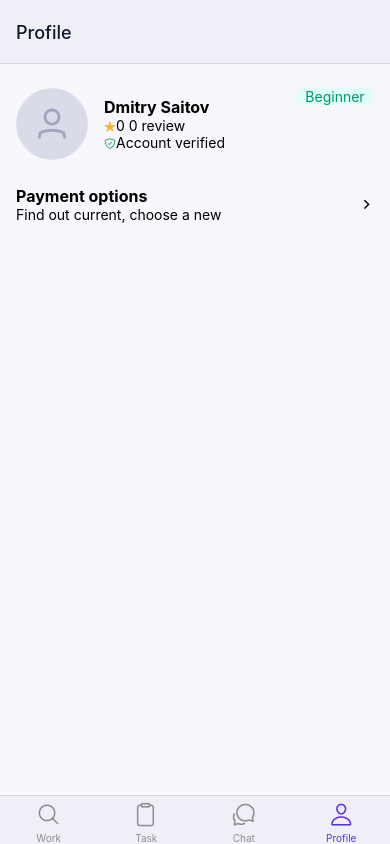
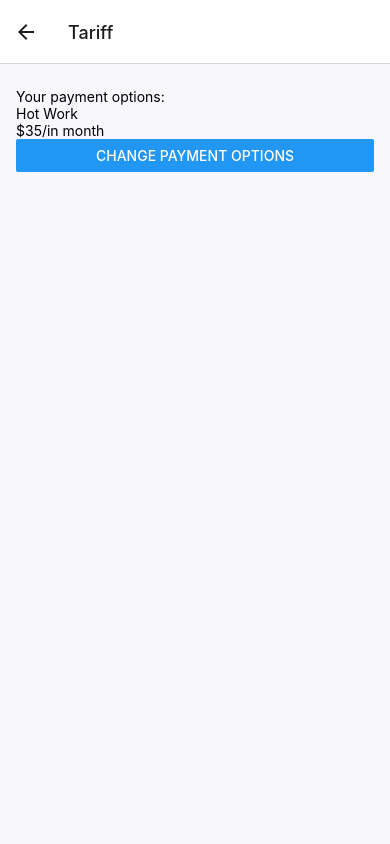
Before and after one commit to andreyatx/onlinebees, a React Native app: screen /Tariff in a window 390 px wide. Built offline with nearby package versions, Linux system fonts and the light colour scheme.

Commit message:
feat: navigation to tariff page

```diff
--- a/App.js
+++ b/App.js
@@ -8,8 +8,8 @@ import { Work } from './screens/Work';
 import { Chat } from './screens/Chat';
 import { Task } from './screens/Task';
 import { createBottomTabNavigator } from '@react-navigation/bottom-tabs';
-import { GlobalStyles } from './constants/styles';
-import { View } from 'react-native';
+import { Variables } from './constants/styles';
+import { TariffPage } from './screens/TariffPage';
 
 const BottomTabs = () => {
   const Tab = createBottomTabNavigator();
@@ -19,13 +19,13 @@ const BottomTabs = () => {
       initialRouteName='Profile'
       screenOptions={{
         headerStyle: {
-          backgroundColor: GlobalStyles.colors.background.primary,
+          backgroundColor: Variables.colors.background.primary,
         },
-        headerTintColor: GlobalStyles.colors.font.primary,
+        headerTintColor: Variables.colors.font.primary,
         tabBarStyle: {
-          backgroundColor: GlobalStyles.colors.background.primary,
+          backgroundColor: Variables.colors.background.primary,
         },
-        tabBarActiveTintColor: GlobalStyles.colors.purple,
+        tabBarActiveTintColor: Variables.colors.purple,
       }}
     >
       <Tab.Screen
@@ -82,7 +82,8 @@ export default function App() {
             headerShown: false,
           }}
         />
-        <Stack.Screen name='PaymentOptions' component={PaymentOptions} />
+        <Stack.Screen name='Payment Options' component={PaymentOptions} />
+        <Stack.Screen name='Tariff' component={TariffPage} />
       </Stack.Navigator>
     </NavigationContainer>
   );
--- /dev/null
+++ b/components/PaymentOption.js
@@ -0,0 +1,60 @@
+import React from 'react';
+import { View, Text, StyleSheet, TouchableHighlight } from 'react-native';
+import { Variables } from '../constants/styles';
+
+export const PaymentOption = ({ price, text, prevPrice, onPress }) => {
+  return (
+    <View style={styles.container}>
+      <TouchableHighlight
+        underlayColor={Variables.colors.background.primary}
+        style={styles.hl}
+        onPress={onPress}
+      >
+        <View style={styles.option}>
+          {prevPrice ? (
+            <Text style={styles.prevPrice}>${prevPrice}/in month</Text>
+          ) : null}
+          <Text style={styles.price}>${price}/in month</Text>
+          <Text style={styles.text}>{text}</Text>
+        </View>
+      </TouchableHighlight>
+    </View>
+  );
+};
+
+const styles = StyleSheet.create({
+  container: {
+    marginBottom: 16,
+  },
+  option: {
+    borderRadius: 20,
+    borderStyle: 'solid',
+    borderWidth: 2,
+    borderColor: '#D9DBE9',
+    textAlign: 'center',
+    minHeight: 116,
+    minWidth: 270,
+    maxWidth: 340,
+    alignItems: 'center',
+    justifyContent: 'center',
+    paddingHorizontal: 16,
+  },
+  prevPrice: {
+    textDecorationLine: 'line-through',
+  },
+  price: {
+    color: Variables.colors.font.primary,
+    fontSize: 20,
+    fontWeight: 'bold',
+    lineHeight: 26,
+    marginBottom: 8,
+  },
+  text: {
+    fontSize: 16,
+    color: Variables.colors.font.secondary,
+    textAlign: 'center',
+  },
+  hl: {
+    borderRadius: 20,
+  },
+});
--- a/constants/styles.js
+++ b/constants/styles.js
@@ -1,6 +1,6 @@
 import { StyleSheet } from 'react-native';
 
-export const GlobalStyles = {
+export const Variables = {
   colors: {
     background: {
       primary: '#EFF0F7',
@@ -23,7 +23,7 @@ export const globalStyles = StyleSheet.create({
   container: {
     paddingTop: 24,
     paddingHorizontal: 16,
-    backgroundColor: GlobalStyles.colors.background.secondary,
+    backgroundColor: Variables.colors.background.secondary,
     flex: 1,
   },
 });
--- a/screens/PaymentOptions.js
+++ b/screens/PaymentOptions.js
@@ -1,17 +1,73 @@
 import React from 'react';
-import { StyleSheet, View } from 'react-native';
-import { Text } from 'react-native';
+import { StyleSheet, View, FlatList, Text } from 'react-native';
+import { PaymentOption } from '../components/PaymentOption';
+import { globalStyles } from '../constants/styles';
 
-export const PaymentOptions = () => {
+const DUMMY_OPTIONS = [
+  {
+    id: 1,
+    price: 15,
+    text: 'Automatic push notifications to performers',
+  },
+  {
+    id: 2,
+    price: 35,
+    text: 'Premium status "regular user"',
+    prevPrice: 60,
+  },
+  {
+    id: 3,
+    price: 30,
+    text: 'Premium task design',
+  },
+];
+
+export const PaymentOptions = ({ navigation }) => {
+  const pressHandler = () => {
+    navigation.navigate('Tariff');
+  };
+
   return (
-    <View style={styles.container}>
-      <Text>Payment Options page</Text>
+    <View style={globalStyles.container}>
+      <View>
+        <Text style={styles.heading}>Payment Options page</Text>
+        <Text style={styles.description}>
+          By subscribing, you will receive a number of benefits at a low cost.
+          you can choose the most suitable subscription option for yourself.
+        </Text>
+      </View>
+
+      <View style={styles.paymentOptions}>
+        <FlatList
+          data={DUMMY_OPTIONS}
+          keyExtractor={(item) => item.id}
+          renderItem={({ item }) => (
+            <PaymentOption
+              price={item.price}
+              text={item.text}
+              prevPrice={item.prevPrice}
+              onPress={pressHandler}
+            />
+          )}
+        />
+      </View>
     </View>
   );
 };
 
 const styles = StyleSheet.create({
-  container: {
-    flex: 1,
+  heading: {
+    fontSize: 32,
+    fontWeight: 'bold',
+    marginBottom: 16,
+  },
+  description: {
+    fontSize: 16,
+    lineHeight: 24,
+    fontWeight: '400',
+  },
+  paymentOptions: {
+    marginTop: 16,
+    alignItems: 'center',
   },
 });
--- a/screens/Profile.js
+++ b/screens/Profile.js
@@ -1,17 +1,16 @@
 import {
-  Pressable,
   StyleSheet,
   Text,
   View,
   Image,
   TouchableHighlight,
 } from 'react-native';
-import { GlobalStyles, globalStyles } from '../constants/styles';
+import { Variables, globalStyles } from '../constants/styles';
 import { Ionicons } from '@expo/vector-icons';
 
 export const Profile = ({ navigation }) => {
   const pressHandler = () => {
-    navigation.navigate('PaymentOptions');
+    navigation.navigate('Payment Options');
   };
 
   return (
@@ -31,7 +30,7 @@ export const Profile = ({ navigation }) => {
               <Ionicons
                 style={styles.profileIcon}
                 name='star'
-                color={GlobalStyles.colors.yellow}
+                color={Variables.colors.yellow}
               />
               0 0 review
             </Text>
@@ -40,7 +39,7 @@ export const Profile = ({ navigation }) => {
               <Ionicons
                 style={styles.profileIcon}
                 name='shield-checkmark-outline'
-                color={GlobalStyles.colors.green}
+                color={Variables.colors.green}
               />
               Account verified
             </Text>
@@ -53,7 +52,7 @@ export const Profile = ({ navigation }) => {
       </View>
 
       <TouchableHighlight
-        underlayColor={GlobalStyles.colors.background.primary}
+        underlayColor={Variables.colors.background.primary}
         onPress={pressHandler}
       >
         <View style={styles.paymentOptionsLink}>
@@ -95,8 +94,8 @@ const styles = StyleSheet.create({
 
   userLevel: {
     width: 78,
-    color: GlobalStyles.colors.green,
-    backgroundColor: GlobalStyles.colors.background.green,
+    color: Variables.colors.green,
+    backgroundColor: Variables.colors.background.green,
     textAlign: 'center',
     borderRadius: 8,
   },
--- /dev/null
+++ b/screens/TariffPage.js
@@ -0,0 +1,43 @@
+import React from 'react';
+import { View, Text, Button, StyleSheet } from 'react-native';
+import { globalStyles } from './../constants/styles';
+
+const DUMMY_BENEFITS = [
+  {
+    id: 1,
+    text: 'Raising an ad once a week, but no more than 2 ads per week',
+  },
+  {
+    id: 2,
+    text: 'The ability to sort employees by rating and number of reviews',
+  },
+  {
+    id: 3,
+    text: 'Partial deactivation of ads',
+  },
+  {
+    id: 4,
+    text: ` Premium status "regular user" after 5 completed transactions`,
+  },
+  {
+    id: 5,
+    text: 'Activity points system',
+  },
+];
+
+export const TariffPage = () => {
+  return (
+    <View style={globalStyles.container}>
+      <View style={styles.heading}>
+        <Text>Your payment options:</Text>
+        <Text>Hot Work</Text>
+      </View>
+      <View style={styles.pricing}>
+        <Text>$35/in month</Text>
+      </View>
+      <Button title='Change payment options' />
+    </View>
+  );
+};
+
+const styles = StyleSheet.create({});
```
Also changed, not shown: components/BenefitItem.js (added).
